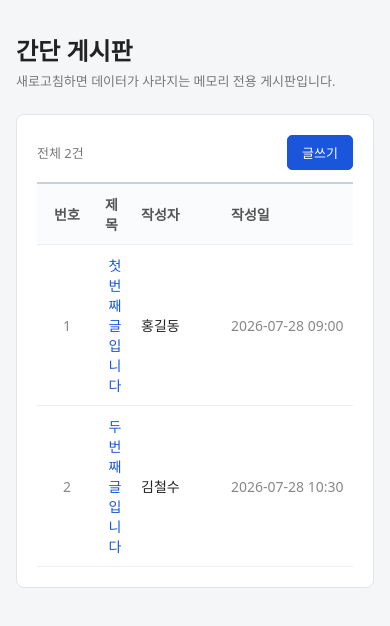
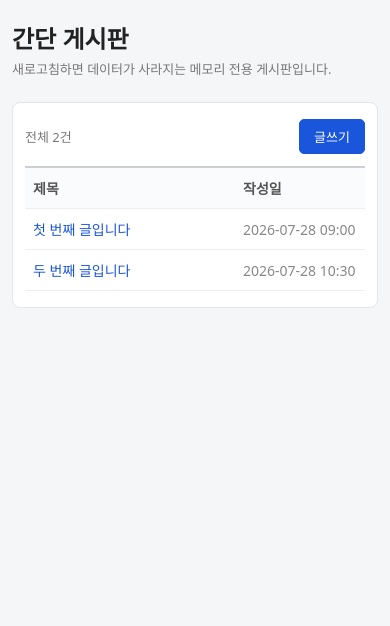
Before and after one commit to bcg-cjpark/gitlab-test, a React (Vite) app: page / in a window 390 px wide. Shown: the top 626 px of the page. Built offline with nearby package versions, Linux system fonts and the light colour scheme.

Commit message:
style: CSS 변수 도입 및 포커스/반응형 스타일 정리

```diff
--- a/src/index.css
+++ b/src/index.css
@@ -1,3 +1,19 @@
+:root {
+  --color-bg: #f5f6f8;
+  --color-surface: #fff;
+  --color-text: #222;
+  --color-text-muted: #777;
+  --color-text-subtle: #999;
+  --color-border: #ccd0d5;
+  --color-border-light: #eceef0;
+  --color-primary: #1a56db;
+  --color-primary-hover: #164ac0;
+  --color-primary-soft: #eef2fb;
+  --color-danger: #c0392b;
+  --radius: 5px;
+  --space: 8px;
+}
+
 * {
   box-sizing: border-box;
 }
@@ -5,10 +21,16 @@
 body {
   margin: 0;
   font-family: system-ui, 'Segoe UI', 'Malgun Gothic', sans-serif;
-  background: #f5f6f8;
-  color: #222;
+  background: var(--color-bg);
+  color: var(--color-text);
 }
 
+:focus-visible {
+  outline: 2px solid var(--color-primary);
+  outline-offset: 2px;
+}
+
+/* 레이아웃 */
 .app {
   max-width: 720px;
   margin: 0 auto;
@@ -23,14 +45,111 @@ body {
 .app-header .desc {
   margin: 0 0 24px;
   font-size: 13px;
-  color: #777;
+  color: var(--color-text-muted);
 }
 
 .app-body {
-  background: #fff;
+  background: var(--color-surface);
   border: 1px solid #e3e5e8;
   border-radius: 8px;
   padding: 20px;
+}
+
+/* 공통 */
+.sr-only {
+  position: absolute;
+  width: 1px;
+  height: 1px;
+  padding: 0;
+  margin: -1px;
+  overflow: hidden;
+  clip: rect(0, 0, 0, 0);
+  white-space: nowrap;
+  border: 0;
+}
+
+.muted {
+  color: #aaa;
+}
+
+.badge {
+  margin-left: 6px;
+  padding: 1px 5px;
+  border-radius: 3px;
+  background: var(--color-primary-soft);
+  font-size: 11px;
+  color: var(--color-primary);
+  vertical-align: middle;
+}
+
+.empty {
+  padding: 40px 0;
+  text-align: center;
+  color: var(--color-text-subtle);
+  font-size: 14px;
+}
+
+.empty p {
+  margin: 0 0 12px;
+}
+
+.link {
+  background: none;
+  border: none;
+  padding: 0;
+  font: inherit;
+  text-align: left;
+  color: var(--color-primary);
+  cursor: pointer;
+}
+
+.link:hover {
+  text-decoration: underline;
+}
+
+.btn {
+  padding: 7px 14px;
+  border: 1px solid var(--color-border);
+  border-radius: var(--radius);
+  background: var(--color-surface);
+  font-size: 13px;
+  cursor: pointer;
+}
+
+.btn:hover {
+  background: #f2f3f5;
+}
+
+.btn.primary {
+  background: var(--color-primary);
+  border-color: var(--color-primary);
+  color: #fff;
+}
+
+.btn.primary:hover {
+  background: var(--color-primary-hover);
+}
+
+.btn.danger {
+  color: var(--color-danger);
+  border-color: #e0b4ae;
+}
+
+.btn.danger:hover {
+  background: #fdf1f0;
+}
+
+.actions {
+  display: flex;
+  justify-content: space-between;
+  gap: var(--space);
+  padding-top: 16px;
+  border-top: 1px solid var(--color-border-light);
+}
+
+.actions-right {
+  display: flex;
+  gap: var(--space);
 }
 
 /* 목록 */
@@ -43,7 +162,7 @@ body {
 
 .count {
   font-size: 13px;
-  color: #777;
+  color: var(--color-text-muted);
 }
 
 .post-table {
@@ -55,7 +174,7 @@ body {
 .post-table th,
 .post-table td {
   padding: 10px 8px;
-  border-bottom: 1px solid #eceef0;
+  border-bottom: 1px solid var(--color-border-light);
   text-align: left;
 }
 
@@ -63,12 +182,16 @@ body {
   background: #fafbfc;
   font-weight: 600;
   color: #555;
-  border-top: 2px solid #ccd0d5;
+  border-top: 2px solid var(--color-border);
 }
 
-.col-no {
+.post-table tbody tr:hover {
+  background: #fafbfc;
+}
+
+.post-table .col-no {
   width: 60px;
-  text-align: center !important;
+  text-align: center;
   color: #888;
 }
 
@@ -81,69 +204,19 @@ body {
   color: #888;
 }
 
-.empty {
-  padding: 40px 0;
-  text-align: center;
-  color: #999;
-  font-size: 14px;
-}
-
-.link {
-  background: none;
-  border: none;
-  padding: 0;
-  font: inherit;
-  color: #1a56db;
-  cursor: pointer;
-}
-
-.link:hover {
-  text-decoration: underline;
-}
-
-.btn {
-  padding: 7px 14px;
-  border: 1px solid #ccd0d5;
-  border-radius: 5px;
-  background: #fff;
-  font-size: 13px;
-  cursor: pointer;
-}
-
-.btn:hover {
-  background: #f2f3f5;
-}
-
-.btn.primary {
-  background: #1a56db;
-  border-color: #1a56db;
-  color: #fff;
-}
-
-.btn.primary:hover {
-  background: #164ac0;
-}
-
-.btn.danger {
-  color: #c0392b;
-  border-color: #e0b4ae;
-}
-
-.btn.danger:hover {
-  background: #fdf1f0;
-}
-
 /* 상세 */
 .detail-title {
-  margin: 0 0 8px;
+  margin: 0 0 var(--space);
   font-size: 19px;
+  word-break: break-word;
 }
 
 .detail-meta {
   display: flex;
+  flex-wrap: wrap;
   gap: 12px;
   padding-bottom: 12px;
-  border-bottom: 1px solid #eceef0;
+  border-bottom: 1px solid var(--color-border-light);
   font-size: 13px;
   color: #888;
 }
@@ -154,18 +227,7 @@ body {
   font-size: 14px;
   line-height: 1.7;
   white-space: pre-wrap;
-}
-
-.actions {
-  display: flex;
-  justify-content: space-between;
-  padding-top: 16px;
-  border-top: 1px solid #eceef0;
-}
-
-.actions-right {
-  display: flex;
-  gap: 8px;
+  word-break: break-word;
 }
 
 /* 폼 */
@@ -175,11 +237,10 @@ body {
 }
 
 .field {
-  display: block;
   margin-bottom: 14px;
 }
 
-.field > span {
+.field label {
   display: block;
   margin-bottom: 5px;
   font-size: 13px;
@@ -190,8 +251,8 @@ body {
 .field textarea {
   width: 100%;
   padding: 9px 10px;
-  border: 1px solid #ccd0d5;
-  border-radius: 5px;
+  border: 1px solid var(--color-border);
+  border-radius: var(--radius);
   font-family: inherit;
   font-size: 14px;
   resize: vertical;
@@ -200,49 +261,39 @@ body {
 .field input:focus,
 .field textarea:focus {
   outline: none;
-  border-color: #1a56db;
+  border-color: var(--color-primary);
+}
+
+.field input[aria-invalid='true'],
+.field textarea[aria-invalid='true'] {
+  border-color: var(--color-danger);
 }
 
 .field-error {
   margin: 5px 0 0;
   font-size: 12px;
-  color: #c0392b;
+  color: var(--color-danger);
 }
 
 .field-count {
   margin: 5px 0 0;
   font-size: 12px;
-  color: #999;
+  color: var(--color-text-subtle);
   text-align: right;
 }
 
-.field input[aria-invalid='true'],
-.field textarea[aria-invalid='true'] {
-  border-color: #c0392b;
+/* 좁은 화면에서는 부가 열을 숨긴다 */
+@media (max-width: 520px) {
+  .app {
+    padding: 20px 12px 48px;
+  }
+
+  .app-body {
+    padding: 16px 12px;
+  }
+
+  .post-table .col-no,
+  .col-author {
+    display: none;
+  }
 }
-
-.sr-only {
-  position: absolute;
-  width: 1px;
-  height: 1px;
-  padding: 0;
-  margin: -1px;
-  overflow: hidden;
-  clip: rect(0, 0, 0, 0);
-  white-space: nowrap;
-  border: 0;
-}
-
-.badge {
-  margin-left: 6px;
-  padding: 1px 5px;
-  border-radius: 3px;
-  background: #eef2fb;
-  font-size: 11px;
-  color: #1a56db;
-  vertical-align: middle;
-}
-
-.muted {
-  color: #aaa;
-}
```
